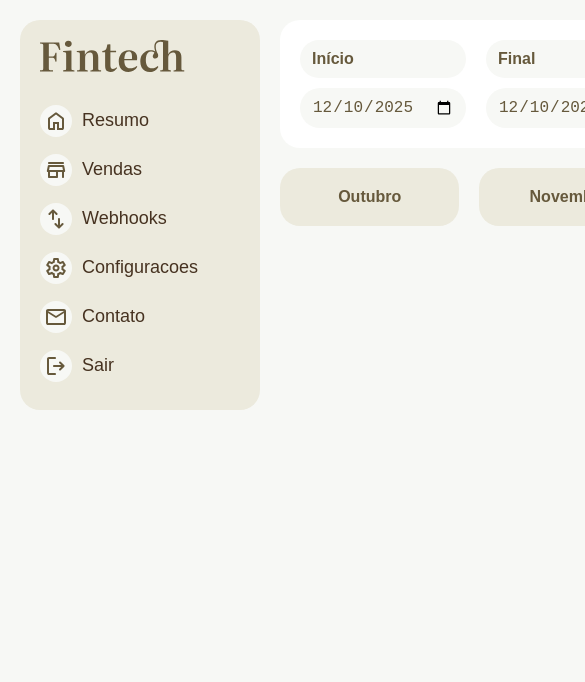
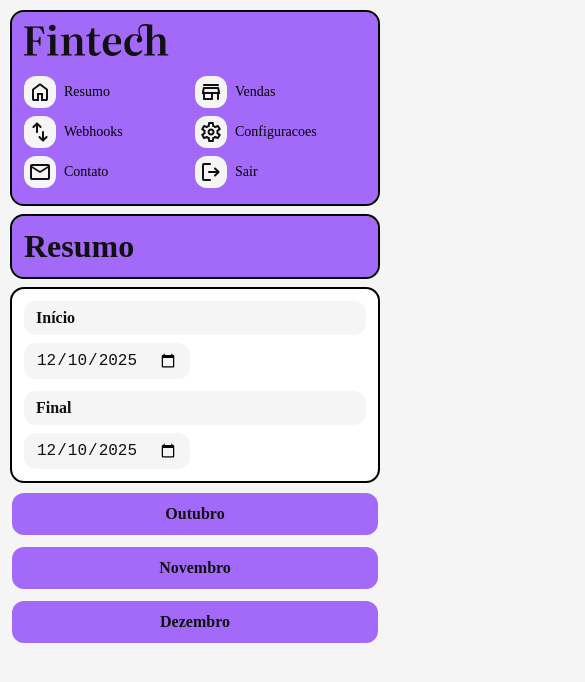
Before and after one commit to murilomonte/fintech-reactts, a React (Vite) app: page / in a window 390 px wide. Shown: the top 682 px of the page, 585 px wide, since content can reach past the window. Built offline with nearby package versions, Linux system fonts and the light colour scheme; no server answers.

Commit message:
feat: ajustes finais no css

```diff
--- a/src/index.css
+++ b/src/index.css
@@ -1,4 +1,4 @@
-html {
+/* html {
   --color-1: #463220;
   --color-2: #66593c;
   --color-3: #eceadd;
@@ -9,6 +9,20 @@
 
   --typo-1: "Adwaita Sans", sans-serif;
   --typo-2: "Adwaita Sans", sans-serif;
+} */
+
+html {
+  --color-1: #000;
+  --color-2: #111;
+  --color-3: #a36af9;
+  --color-4: #f5f5f5;
+  --color-5: #fff;
+  --gap-s: 0.625rem;
+  --gap: 1.25rem;
+}
+
+.box {
+  outline: 2px solid var(--color-1);
 }
 
 body {
@@ -152,3 +166,48 @@
   text-decoration: none;
   color: inherit;
 }
+
+/* Small screens */
+
+@media (max-width: 1000px) {
+  .resumo {
+    flex-direction: column;
+  }
+  .daterange {
+    grid-template-columns: 1fr;
+  }
+  .daterange *:last-child {
+    grid-row: 1;
+  }
+}
+
+@media (max-width: 700px) {
+  html {
+    --gap-s: 0.5rem;
+    --gap: 0.75rem;
+  }
+
+  .container {
+    grid-template-columns: 1fr;
+  }
+
+  .flex {
+    flex-direction: column;
+  }
+
+  .sidenav ul {
+    display: grid;
+    grid-template-columns: 1fr 1fr;
+  }
+
+  .sidenav li a {
+    font-size: 0.875rem;
+  }
+
+  .venda {
+    grid-template-columns: 1fr;
+  }
+  .venda div:last-child {
+    justify-self: start;
+  }
+}
```
